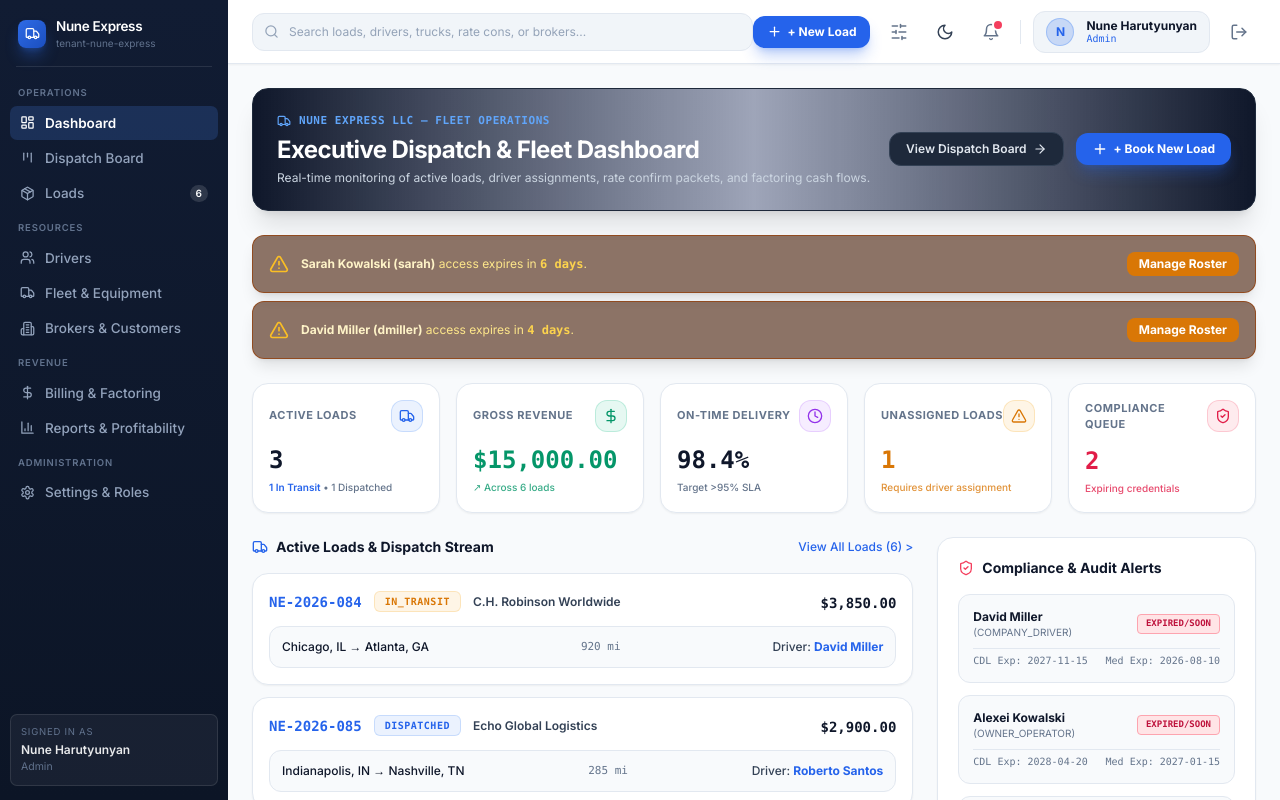
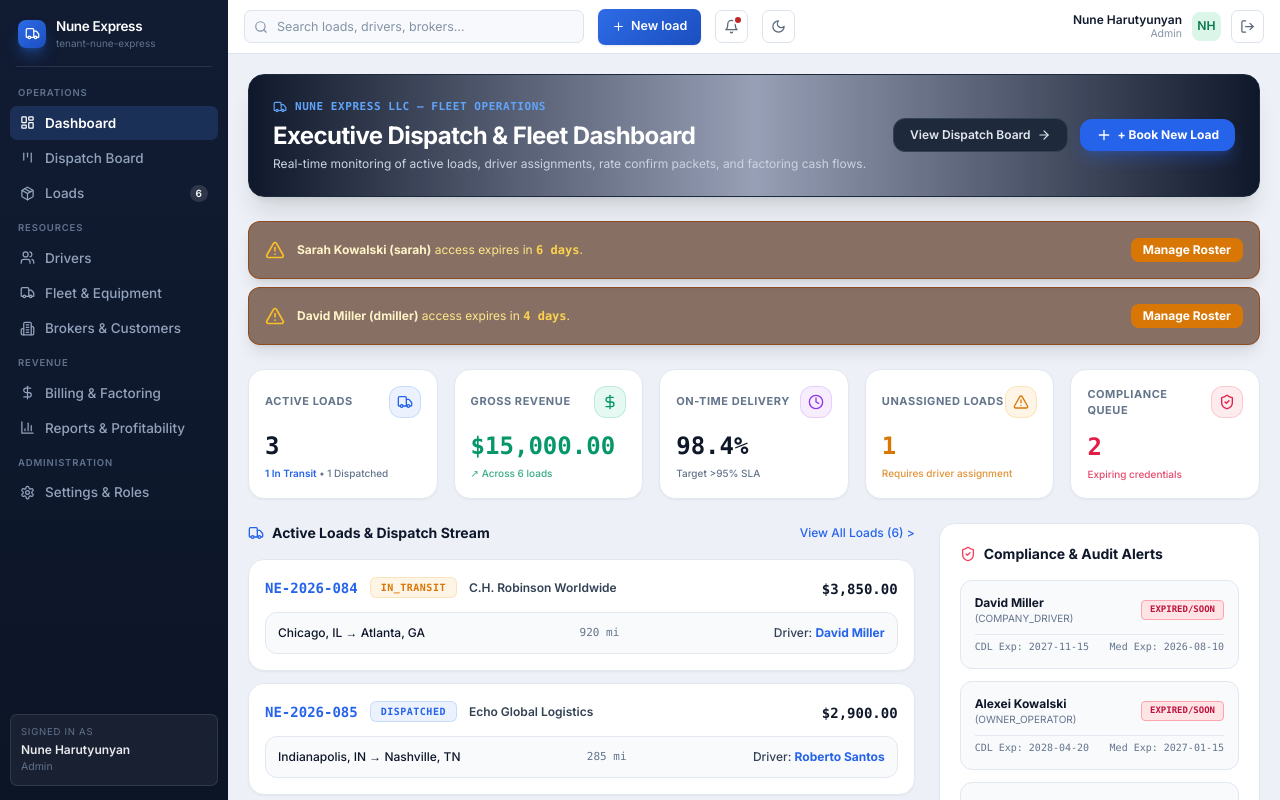
Before and after one commit to TruckFlow-TMS/Truckflow, a React (Vite) app: page / in a window 1280 px wide. Built offline with nearby package versions, Linux system fonts and the light colour scheme.

Commit message:
feat(layout): rebuild header on tokens and primitives

```diff
--- a/src/App.tsx
+++ b/src/App.tsx
@@ -91,7 +91,7 @@ export const AppContent: React.FC = () => {
   }
 
   return (
-    <div className="h-screen bg-slate-50 dark:bg-slate-950 text-slate-900 dark:text-slate-100 flex overflow-hidden selection:bg-blue-600 selection:text-white transition-colors duration-200">
+    <div className="h-screen bg-canvas text-fg flex overflow-hidden selection:bg-accent selection:text-on-accent">
       {/* Left Navigation Sidebar */}
       <Sidebar activeTab={activeTab} setActiveTab={setActiveTab} loadCount={loads.length} />
 
@@ -101,7 +101,7 @@ export const AppContent: React.FC = () => {
         <Header onOpenCreateLoad={() => setShowCreateLoadModal(true)} />
 
         {/* Main View Area */}
-        <main className="flex-1 p-6 overflow-y-auto max-w-7xl mx-auto w-full">
+        <main className="flex-1 p-5 overflow-y-auto w-full">
           {activeTab === 'dashboard' && (
             <DashboardView
               loads={loads}
--- a/src/components/layout/Header.tsx
+++ b/src/components/layout/Header.tsx
@@ -1,7 +1,9 @@
 import React from 'react';
-import { Search, Moon, Sun, Bell, LogOut, SlidersHorizontal, Plus, Truck } from 'lucide-react';
+import { Search, Moon, Sun, Bell, LogOut, Plus } from 'lucide-react';
 import { useTheme } from '../../context/ThemeContext';
 import { useAuth } from '../../context/AuthContext';
+import { Button } from '../ui/Button';
+import { Avatar } from '../ui/Avatar';
 
 interface HeaderProps {
   onOpenCreateLoad?: () => void;
@@ -11,76 +13,50 @@ export function Header({ onOpenCreateLoad }: HeaderProps) {
   const { theme, toggleTheme } = useTheme();
   const { currentUser, logout } = useAuth();
 
+  const iconBtn =
+    'w-[33px] h-[33px] rounded-ctl border border-bd bg-surface text-fg-2 ' +
+    'flex items-center justify-center relative transition-colors hover:text-fg hover:bg-surface-2 ' +
+    'focus-visible:outline-none focus-visible:ring-2 focus-visible:ring-accent';
+
   return (
-    <header className="h-16 bg-white dark:bg-slate-900 border-b border-slate-200 dark:border-slate-800 flex items-center justify-between px-6 select-none shadow-sm dark:shadow-md transition-colors duration-200 shrink-0">
-      {/* Left: Global Search Bar */}
-      <div className="flex items-center space-x-4 flex-1 max-w-xl">
-        <div className="relative w-full">
-          <div className="absolute inset-y-0 left-0 pl-3 flex items-center pointer-events-none text-slate-400">
-            <Search size={15} />
-          </div>
+    <header className="h-[54px] shrink-0 bg-surface border-b border-bd flex items-center gap-3.5 px-4 select-none">
+      <div className="relative flex-1 max-w-[340px]">
+        <Search size={14} className="absolute left-2.5 top-1/2 -translate-y-1/2 text-fg-3 pointer-events-none" />
         <input
           type="text"
-            className="block w-full pl-9 pr-4 py-2 border border-slate-200 dark:border-slate-800 rounded-xl leading-5 bg-slate-100 dark:bg-slate-950/80 text-slate-900 dark:text-white placeholder-slate-400 focus:outline-none focus:ring-1 focus:ring-blue-500 focus:border-blue-500 text-xs transition"
-            placeholder="Search loads, drivers, trucks, rate cons, or brokers..."
+          placeholder="Search loads, drivers, brokers…"
+          className="w-full h-[33px] pl-8 pr-3 bg-surface-2 border border-bd rounded-ctl text-[12.5px] text-fg placeholder:text-fg-3 focus:outline-none focus:border-accent focus:ring-2 focus:ring-accent/20 transition-colors"
         />
       </div>
-      </div>
 
-      {/* Right Controls */}
-      <div className="flex items-center space-x-3">
       {onOpenCreateLoad && (
-          <button
-            onClick={onOpenCreateLoad}
-            className="hidden sm:flex items-center space-x-1.5 px-3.5 py-2 bg-blue-600 hover:bg-blue-500 text-white font-bold text-xs rounded-xl shadow-lg shadow-blue-600/30 transition"
-          >
-            <Plus size={15} />
-            <span>+ New Load</span>
-          </button>
+        <Button onClick={onOpenCreateLoad} icon={<Plus size={13} />} className="hidden sm:inline-flex">
+          New load
+        </Button>
       )}
 
-        <button className="p-2 text-slate-500 dark:text-slate-400 hover:text-slate-900 dark:hover:text-white hover:bg-slate-100 dark:hover:bg-slate-800 rounded-xl transition">
-          <SlidersHorizontal size={18} />
+      <button className={iconBtn} aria-label="Notifications">
+        <Bell size={15} />
+        <span className="absolute top-1.5 right-1.5 w-1.5 h-1.5 rounded-full bg-danger ring-2 ring-surface" />
       </button>
 
-        {/* Theme Toggle Button */}
       <button
         onClick={toggleTheme}
-          className="p-2 text-slate-500 dark:text-slate-400 hover:text-slate-900 dark:hover:text-white hover:bg-slate-100 dark:hover:bg-slate-800 rounded-xl transition flex items-center justify-center"
-          title={`Switch to ${theme === 'dark' ? 'Light' : 'Dark'} Mode`}
-          aria-label="Toggle theme"
+        className={iconBtn}
+        aria-label={`Switch to ${theme === 'dark' ? 'light' : 'dark'} mode`}
+        title={`Switch to ${theme === 'dark' ? 'light' : 'dark'} mode`}
       >
-          {theme === 'dark' ? (
-            <Sun size={18} className="text-amber-400 animate-pulse" />
-          ) : (
-            <Moon size={18} className="text-slate-700" />
-          )}
+        {theme === 'dark' ? <Sun size={15} /> : <Moon size={15} />}
       </button>
 
-        <button className="p-2 text-slate-500 dark:text-slate-400 hover:text-slate-900 dark:hover:text-white hover:bg-slate-100 dark:hover:bg-slate-800 rounded-xl transition relative">
-          <Bell size={18} />
-          <span className="absolute top-1.5 right-1.5 block h-2 w-2 rounded-full bg-rose-500 ring-2 ring-white dark:ring-slate-900"></span>
-        </button>
-
-        <div className="h-6 w-px bg-slate-200 dark:bg-slate-800 mx-1"></div>
-
-        {/* User Pill */}
-        <div className="flex items-center space-x-3 bg-slate-100 dark:bg-slate-950/80 px-3 py-1.5 rounded-xl border border-slate-200 dark:border-slate-800">
-          <div className="h-7 w-7 rounded-full bg-blue-600/20 text-blue-600 dark:text-blue-400 flex items-center justify-center font-bold text-xs border border-blue-500/30">
-            {currentUser?.name?.charAt(0) || 'N'}
+      <div className="ml-auto flex items-center gap-2.5">
+        <div className="hidden lg:block text-right leading-tight">
+          <p className="text-[12px] font-semibold text-fg">{currentUser?.name ?? '—'}</p>
+          <p className="text-[10.5px] text-fg-3">{currentUser?.roleName ?? ''}</p>
         </div>
-          <div className="hidden lg:block text-left">
-            <p className="text-slate-900 dark:text-white font-bold text-xs leading-tight">{currentUser?.name || 'Nune Harutyunyan (Admin)'}</p>
-            <p className="text-blue-600 dark:text-blue-400 text-[10px] font-mono leading-tight">{currentUser?.roleName || 'Admin'}</p>
-          </div>
-        </div>
-
-        <button
-          onClick={logout}
-          className="p-2 text-slate-500 dark:text-slate-400 hover:text-rose-600 dark:hover:text-rose-400 hover:bg-slate-100 dark:hover:bg-slate-800 rounded-xl transition"
-          title="Logout"
-        >
-          <LogOut size={18} />
+        <Avatar name={currentUser?.name ?? 'User'} size={29} className="rounded-lg" />
+        <button onClick={logout} className={iconBtn} aria-label="Log out" title="Log out">
+          <LogOut size={15} />
         </button>
       </div>
     </header>
```
Lines whose indentation alone changed are shown as unchanged.
